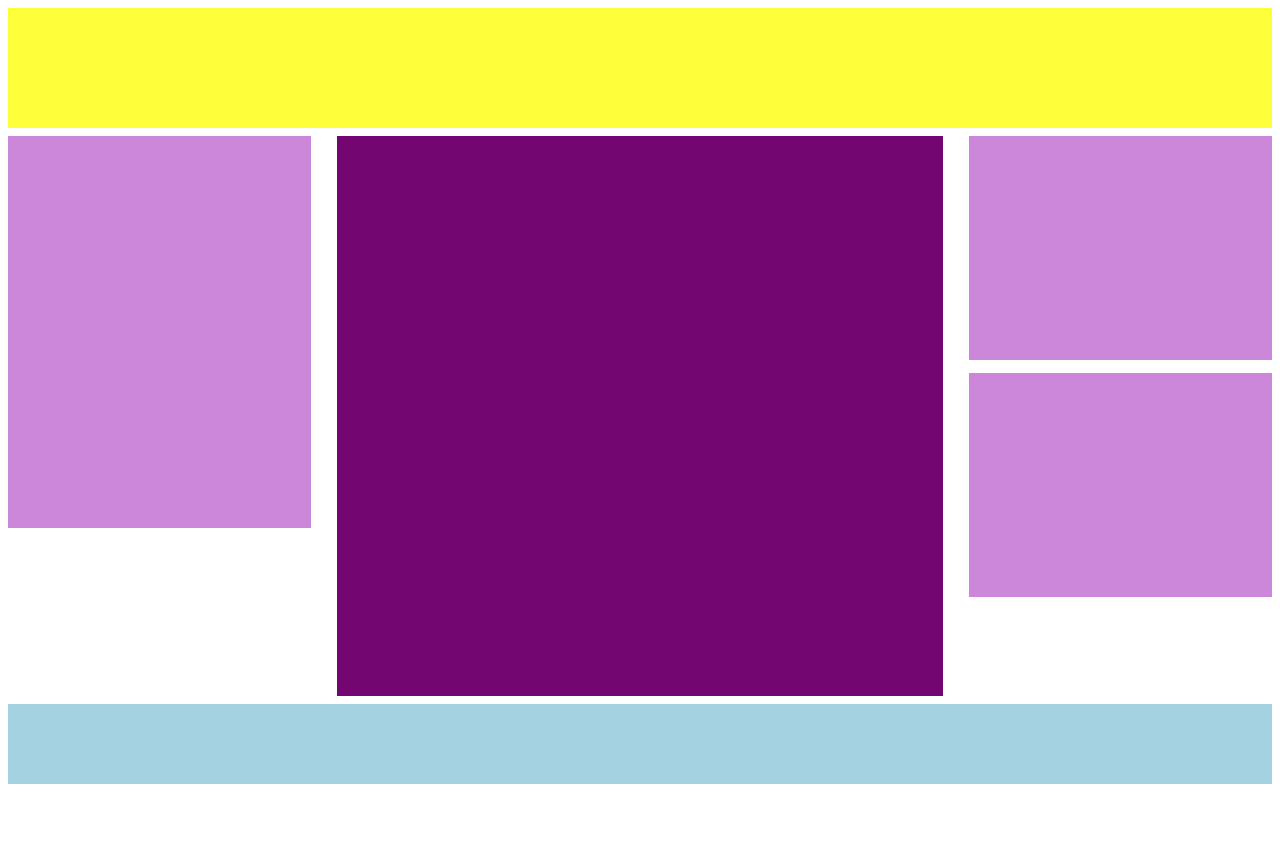
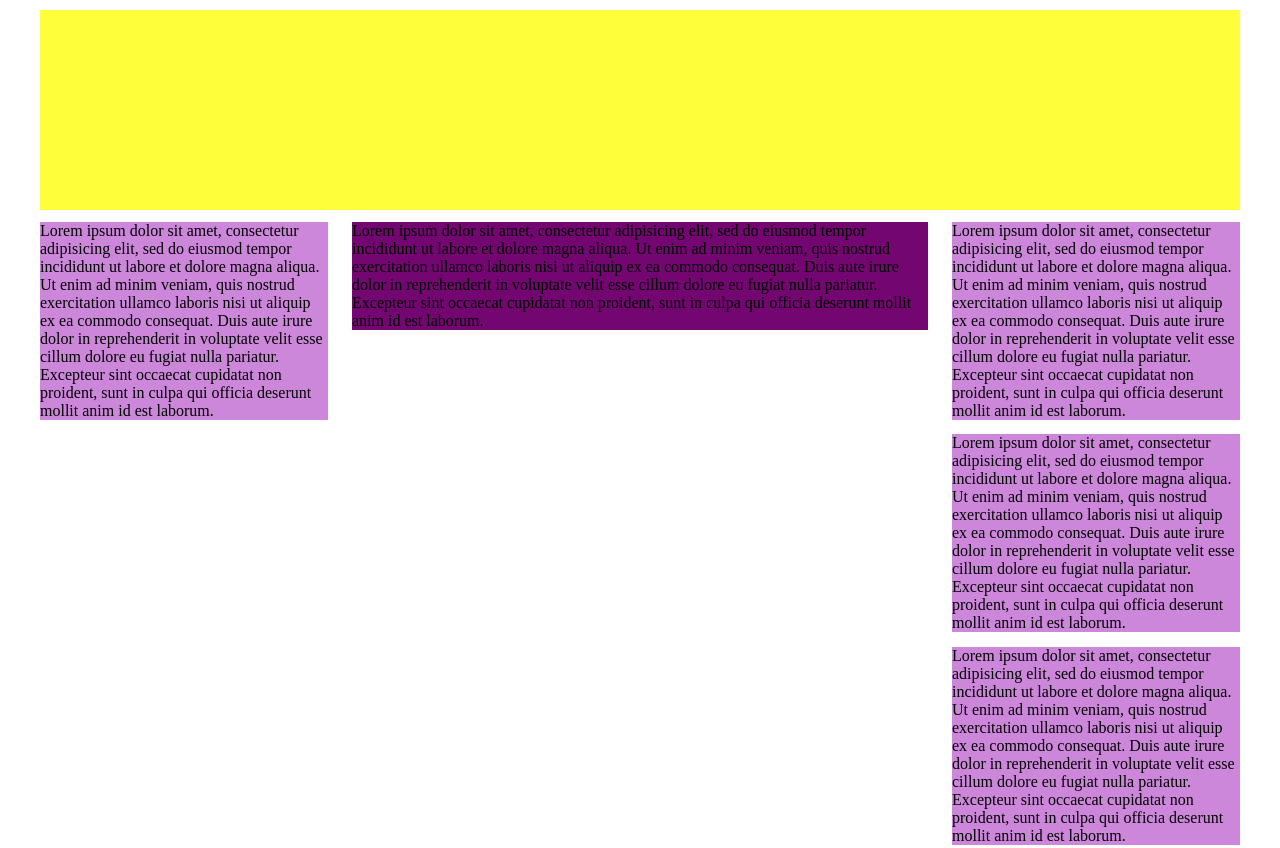
Before and after one commit to elisatorazza/htmlcss-wp, a plain HTML site: page index.html in a window 1280 px wide. Shown: the top 848 px of the page. Before the commit the page ends 800 px from the top, so only its background shows below. Drawn offline with Linux system fonts and the light colour scheme.

Commit message:
Correzione inserimento struttura

```diff
--- a/css/style.css
+++ b/css/style.css
@@ -3,33 +3,40 @@
   margin: 0;
   padding: 0;
 }
-body {
-  margin: 1vh;
+.container {
+  width: 1200px;
+  margin: auto;
+  margin-top: 10px;
+  margin-bottom: 10px;
 }
 /* header */
 header {
-  height: 15vh;
+  height: 200px;
   background-color: #FEFE3A;
-  margin-bottom: 1vh;
+  margin-bottom: 5px;
 }
 /* /header */
 /* main */
 main {
-  height: 70vh;
-  margin: 1vh 0;
+  margin: 1% 0;
 }
+.left, .central, .right {
+  float: left;
+}
+main::after {
+  content:"";
+  display: table;
+  clear: both;
+}
+
 /* colonna sx */
 .left {
-  float:left;
-  height: 70%;
   width: 24%;
   background-color: #CC87DA;
 }
 /* /colonna sx */
 /* colonna centrale */
 .central {
-  float: left;
-  height: 100%;
   width: 48%;
   background-color: #730671;
   margin: 0% 2% 1%;
@@ -38,19 +45,13 @@ main {
 /* colonne dx */
 /* prima colonna dx */
 .right {
-  float: left;
-  height: 40%;
   width:24%;
-  background-color: #CC87DA;
 }
 /* /prima colonna dx */
 /* seconda colonna dx */
-.bottom-right {
-  float: left;
-  height: 40%;
-  width: 24%;
+.widget {
   background-color: #CC87DA;
-  margin-top: 1%
+  margin-bottom: 5%;
 }
 /* /seconda colonna dx */
 /* /colonne dx */
@@ -58,6 +59,6 @@ main {
 
 /* footer */
 footer {
-  height: 10vh;
+  height: 100px;
   background-color: #A4D2E1;
 }
--- a/index.html
+++ b/index.html
@@ -6,6 +6,7 @@
     <link rel="stylesheet" href="css/style.css">
   </head>
   <body>
+    <div class="container">
       <!-- inizio header -->
       <header>
 
@@ -14,19 +15,23 @@
       <!-- inizio main -->
       <main>
         <!-- colonna sx-->
-      <aside class="left"> </aside>
+        <aside class="left">Lorem ipsum dolor sit amet, consectetur adipisicing elit, sed do eiusmod tempor incididunt ut labore et dolore magna aliqua. Ut enim ad minim veniam, quis nostrud exercitation ullamco laboris nisi ut aliquip ex ea commodo consequat. Duis aute irure dolor in reprehenderit in voluptate velit esse cillum dolore eu fugiat nulla pariatur. Excepteur sint occaecat cupidatat non proident, sunt in culpa qui officia deserunt mollit anim id est laborum.</aside>
         <!-- /colonna sx-->
         <!-- colonna centrale -->
-      <div class="central"></div>
+        <div class="central">Lorem ipsum dolor sit amet, consectetur adipisicing elit, sed do eiusmod tempor incididunt ut labore et dolore magna aliqua. Ut enim ad minim veniam, quis nostrud exercitation ullamco laboris nisi ut aliquip ex ea commodo consequat. Duis aute irure dolor in reprehenderit in voluptate velit esse cillum dolore eu fugiat nulla pariatur. Excepteur sint occaecat cupidatat non proident, sunt in culpa qui officia deserunt mollit anim id est laborum.</div>
         <!-- /colonna centrale-->
         <!-- colonne dx -->
-      <aside class="right"></aside>
-      <aside class="bottom-right"></aside>
+        <aside class="right">
+          <div class="widget">Lorem ipsum dolor sit amet, consectetur adipisicing elit, sed do eiusmod tempor incididunt ut labore et dolore magna aliqua. Ut enim ad minim veniam, quis nostrud exercitation ullamco laboris nisi ut aliquip ex ea commodo consequat. Duis aute irure dolor in reprehenderit in voluptate velit esse cillum dolore eu fugiat nulla pariatur. Excepteur sint occaecat cupidatat non proident, sunt in culpa qui officia deserunt mollit anim id est laborum.</div>
+          <div class="widget">Lorem ipsum dolor sit amet, consectetur adipisicing elit, sed do eiusmod tempor incididunt ut labore et dolore magna aliqua. Ut enim ad minim veniam, quis nostrud exercitation ullamco laboris nisi ut aliquip ex ea commodo consequat. Duis aute irure dolor in reprehenderit in voluptate velit esse cillum dolore eu fugiat nulla pariatur. Excepteur sint occaecat cupidatat non proident, sunt in culpa qui officia deserunt mollit anim id est laborum.</div>
+          <div class="widget">Lorem ipsum dolor sit amet, consectetur adipisicing elit, sed do eiusmod tempor incididunt ut labore et dolore magna aliqua. Ut enim ad minim veniam, quis nostrud exercitation ullamco laboris nisi ut aliquip ex ea commodo consequat. Duis aute irure dolor in reprehenderit in voluptate velit esse cillum dolore eu fugiat nulla pariatur. Excepteur sint occaecat cupidatat non proident, sunt in culpa qui officia deserunt mollit anim id est laborum.</div>
+        </aside>
         <!-- /colonne dx -->
       </main>
       <!-- /main -->
       <footer>
 
       </footer>
+    </div>
   </body>
 </html>
```
Also changed, not shown: img/img-natural.jpg (added), img/sfondo.png (added). Lines whose indentation alone changed are shown as unchanged.
